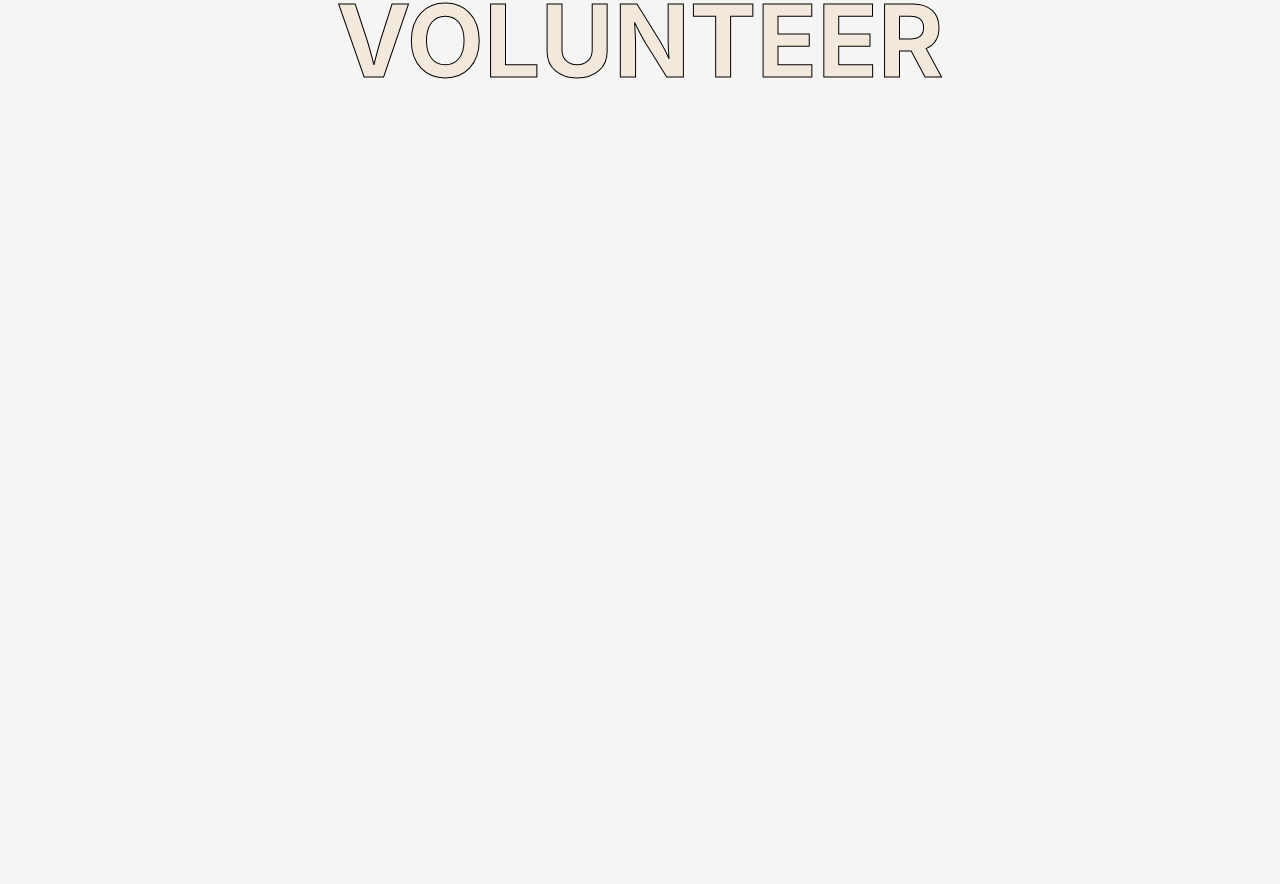
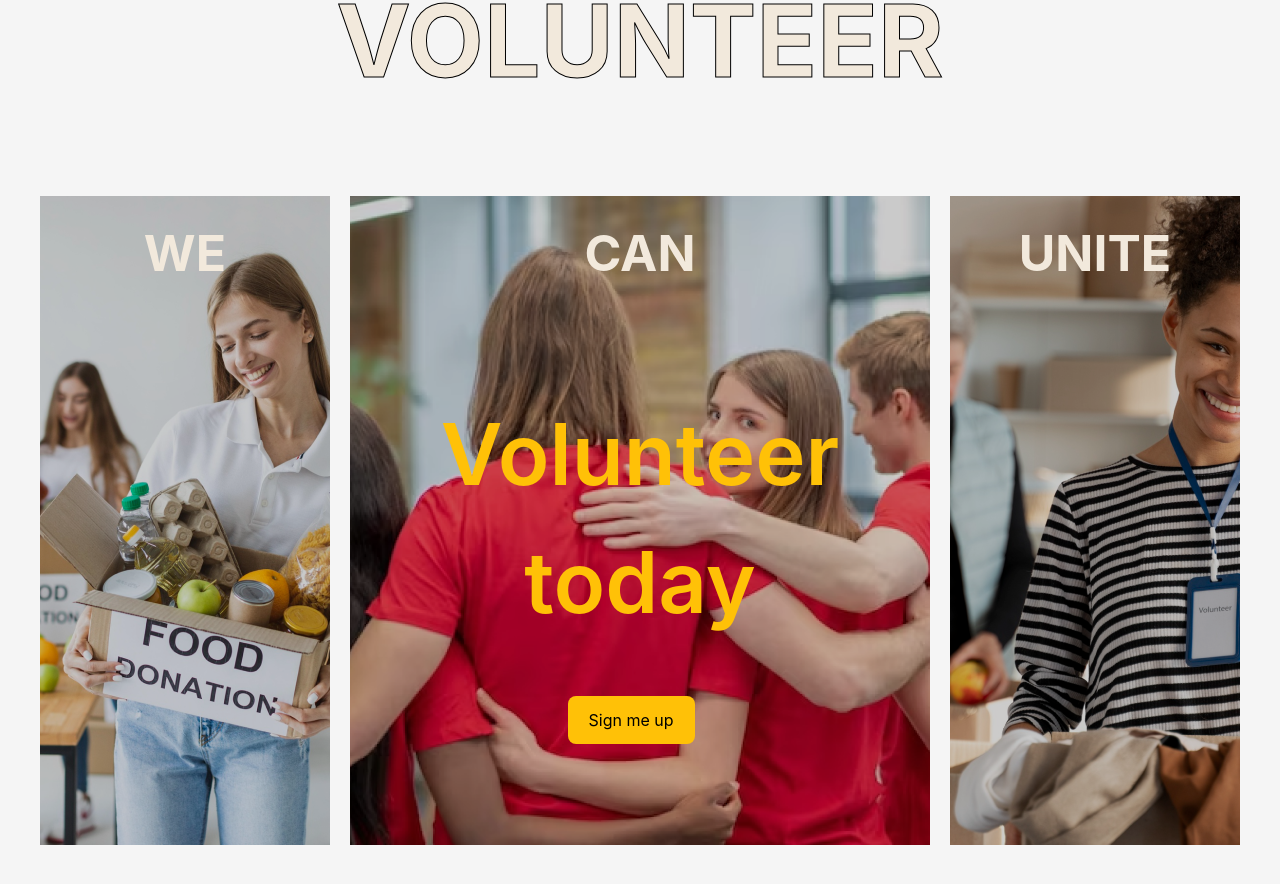
Before and after one commit to Zaibonisha/gnec-web-app, a React (Create React App) app: page /volunteers in a window 1280 px wide. Shown: the part 778-1662 px from the top of the page. Before the commit the page ends 934 px from the top, so only its background shows below. Built offline with nearby package versions, Linux system fonts and the light colour scheme; the HTML template or start-up script is replaced by a standard one.

Commit message:
Add card component

```diff
--- a/src/assets/style/volunteer.css
+++ b/src/assets/style/volunteer.css
@@ -1,4 +1,42 @@
+h2 {
+  color: #f2e9dc;
+  text-align: center;
+  font-size: 50px;
+  font-weight: bold;
+  margin-top: 20px;
+}
+
 .text {
   -webkit-text-stroke: 1px #000;
   -webkit-text-fill-color: #f2e9dc;
 }
+
+.grid-items {
+  display: grid;
+  grid-template-columns: 1fr 2fr 1fr;
+  width: 100%;
+  height: 649px;
+  gap: 20px;
+}
+
+.card-img-1,
+.card-img-2,
+.card-img-3 {
+  background-repeat: no-repeat;
+  background-size: cover;
+  height: 100%;
+  width: 100%;
+  background-position: center;
+}
+
+.card-img-1 {
+  background-image: url('../images/volunteer-img-1.png');
+}
+
+.card-img-2 {
+  background-image: url('../images/volunteer-img-2.png');
+}
+
+.card-img-3 {
+  background-image: url('../images/volunteer-img-3.png');
+}
--- /dev/null
+++ b/src/components/volunteer/Cards.jsx
@@ -0,0 +1,32 @@
+import React from "react";
+
+const Cards = () => {
+  return (
+    <div className="p-10">
+      <div className="grid-items">
+        <div className="card-img-1">
+          <h2>WE</h2>
+        </div>
+        <div className="card-img-2">
+          <h2>CAN</h2>
+          <p className="text-[#ffc107] text-[85px] text-center font-semibold mt-[100px]">
+            Volunteer today
+          </p>
+          <div className="w-[25%] m-auto mt-[50px]">
+            <button
+              type="button"
+              className="text-center bg-[#ffc107] text-[#000] py-[12px] px-[21px] rounded-[8px]"
+            >
+              Sign me up
+            </button>
+          </div>
+        </div>
+        <div className="card-img-3">
+          <h2>UNITE</h2>
+        </div>
+      </div>
+    </div>
+  );
+};
+
+export default Cards;
--- a/src/components/volunteer/index.jsx
+++ b/src/components/volunteer/index.jsx
@@ -1,15 +1,20 @@
-import React from 'react'
-import HeaderCarousal from '../common/HeaderCarousal'
-import PageTitle from '../common/PageTitle'
-import '../../assets/style/volunteer.css'
+import React from "react";
+import HeaderCarousal from "../common/HeaderCarousal";
+import PageTitle from "../common/PageTitle";
+import "../../assets/style/volunteer.css";
+import Cards from "./Cards";
 
 const Volunteer = () => {
   return (
     <>
-    <HeaderCarousal />
-    <PageTitle title="VOLUNTEER" className="font-bold text-[100px] my-10 text-center text" />
+      <HeaderCarousal />
+      <PageTitle
+        title="VOLUNTEER"
+        className="font-bold text-[100px] my-10 text-center text"
+      />
+      <Cards />
     </>
-  )
-}
+  );
+};
 
-export default Volunteer
+export default Volunteer;
```
